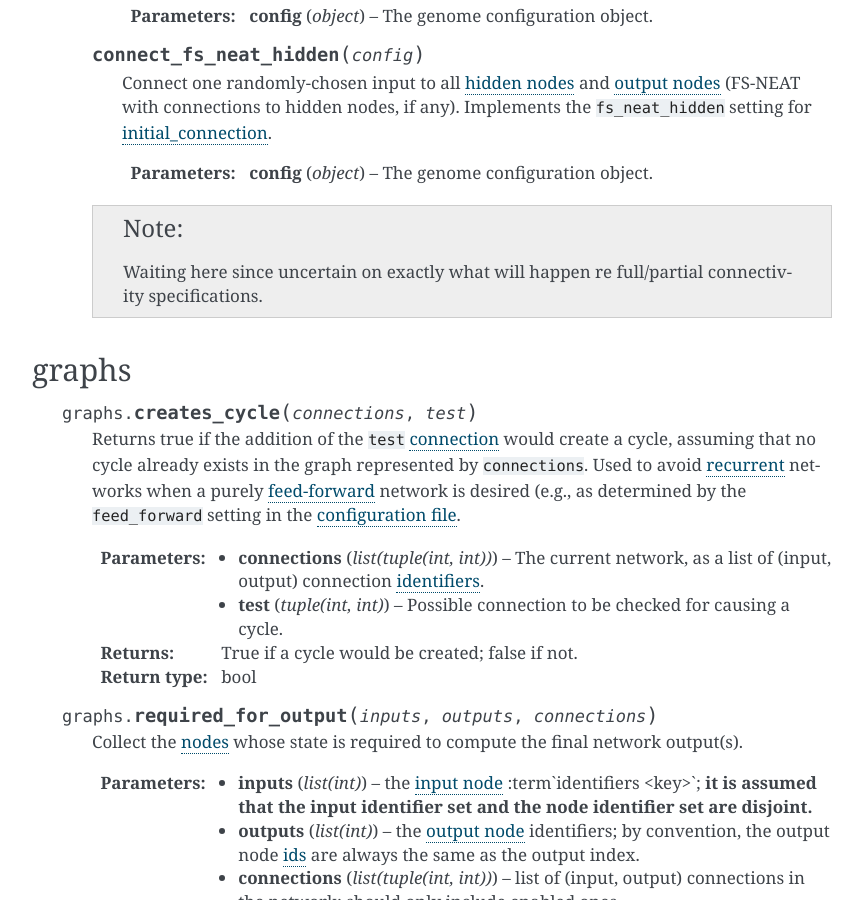
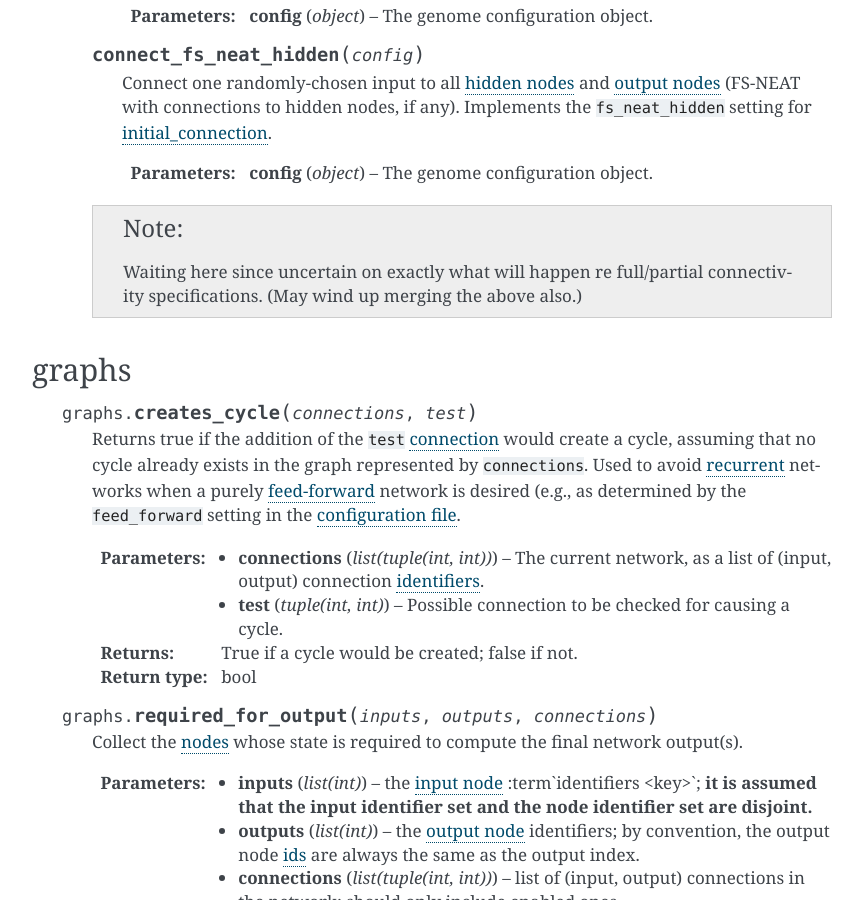
Before and after one commit to CodeReclaimers/neat-python, a Sphinx documentation site: the page built from docs/module_summaries.rst, in a window 1280 px wide and 900 px high, scrolled down 15035 px. Shown: the whole window, without its empty margins (218-1081 px from the left). Built offline with Sphinx 7.4.7, drawn with Linux system fonts in a browser that asks for light colours.

```diff
--- a/docs/module_summaries.rst
+++ b/docs/module_summaries.rst
@@ -732,7 +732,7 @@ genome
       :param object config: The genome configuration object.
 
     .. note::
-      Waiting here since uncertain on exactly what will happen re full/partial connectivity specifications.
+      Waiting here since uncertain on exactly what will happen re full/partial connectivity specifications. (May wind up merging the above also.)
 
 .. index:: feed_forward
 .. index:: feedforward
--- a/docs/neat_overview.rst
+++ b/docs/neat_overview.rst
@@ -29,7 +29,7 @@ genomes (and the neural networks they produce) may become more and more complex.
 is reached, or when at least one individual (for a :ref:`fitness criterion function <fitness-criterion-label>` of ``max``; others are configurable)
 exceeds the user-specified :ref:`fitness threshold <fitness-threshold-label>`, the algorithm terminates.
 
-.. index:: crossover
+.. index:: ! crossover
 .. index:: key
 .. index:: ! homologous
 
```
